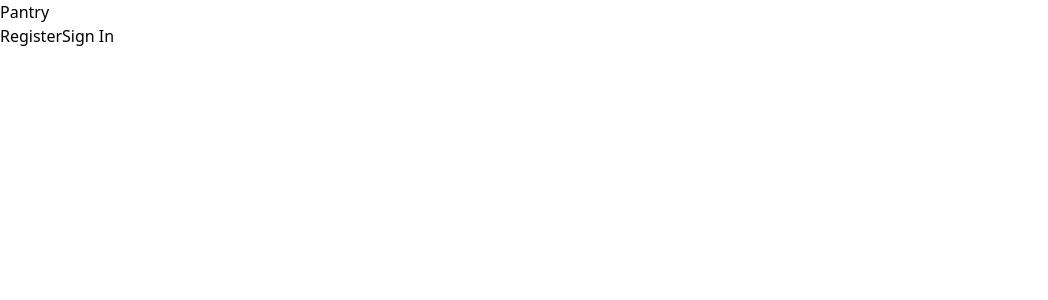
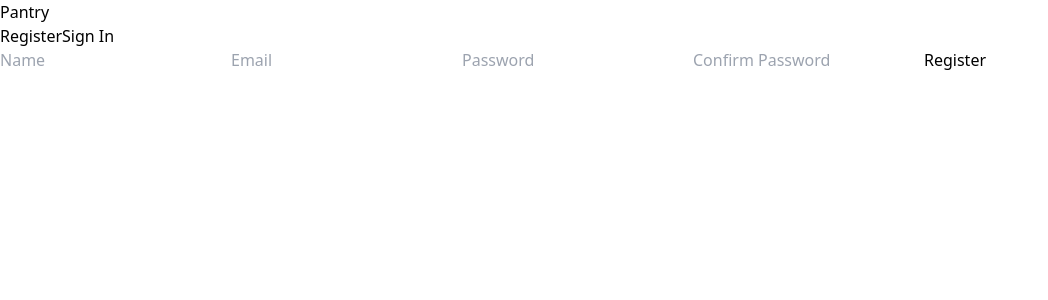
Before and after one commit to Fizreal/Pantry, a React (Vite) app in the folder client/: page /register in a window 1280 px wide. Shown: the top 300 px of the page, without its empty margins (0-1048 px from the left). Built offline with nearby package versions, Linux system fonts and the light colour scheme.

Commit message:
Configure login and register pages

```diff
--- a/client/src/App.jsx
+++ b/client/src/App.jsx
@@ -38,7 +38,7 @@ const App = () => {
       <main>
         <Routes>
           <Route path="/" element={<Home />} />
-          <Route path="/login" element={<Login />} />
+          <Route path="/login" element={<Login setUser={setUser} />} />
           <Route path="/register" element={<Register />} />
           <Route path="/recipes" element={<Recipes />} />
           <Route path="/recipes/:recipeId" element={<RecipeDetail />} />
--- a/client/src/components/Nav.jsx
+++ b/client/src/components/Nav.jsx
@@ -17,7 +17,7 @@ const Nav = ({ user, handleLogOut }) => {
   const publicOptions = (
     <nav>
       <Link to="/register">Register</Link>
-      <Link to="/signin">Sign In</Link>
+      <Link to="/login">Sign In</Link>
     </nav>
   )
 
--- a/client/src/pages/Login.jsx
+++ b/client/src/pages/Login.jsx
@@ -1,5 +1,45 @@
-const Login = () => {
-  return <div></div>
+import { useState } from 'react'
+import { SignInUser } from '../services/Auth'
+import { useNavigate } from 'react-router-dom'
+
+const Login = ({ setUser }) => {
+  let navigate = useNavigate()
+  const [formValues, setFormValues] = useState({ email: '', password: '' })
+
+  const handleChange = (e) => {
+    setFormValues({ ...formValues, [e.target.name]: e.target.value })
+  }
+
+  const handleSubmit = async (e) => {
+    e.preventDefault()
+    const payload = await SignInUser(formValues)
+    setFormValues({ email: '', password: '' })
+    setUser(payload)
+    navigate('/')
+  }
+  return (
+    <div>
+      <form onSubmit={handleSubmit}>
+        <input
+          type="email"
+          name="email"
+          value={formValues.email}
+          onChange={handleChange}
+          placeholder="Email"
+          required
+        />
+        <input
+          type="text"
+          name="password"
+          value={formValues.password}
+          onChange={handleChange}
+          placeholder="Password"
+          required
+        />
+        <button>Login</button>
+      </form>
+    </div>
+  )
 }
 
 export default Login
--- a/client/src/pages/Register.jsx
+++ b/client/src/pages/Register.jsx
@@ -1,5 +1,74 @@
+import { useState } from 'react'
+import { useNavigate } from 'react-router-dom'
+import { RegisterUser } from '../services/Auth'
+
 const Register = () => {
-  return <div></div>
+  let navigate = useNavigate()
+  const [formValues, setFormValues] = useState({
+    name: '',
+    email: '',
+    password: '',
+    confirmPassword: ''
+  })
+
+  const handleChange = (e) => {
+    setFormValues({ ...formValues, [e.target.name]: e.target.value })
+  }
+
+  const handleSubmit = async (e) => {
+    e.preventDefault()
+    await RegisterUser({
+      name: formValues.name,
+      email: formValues.email,
+      password: formValues.password
+    })
+    setFormValues({
+      name: '',
+      email: '',
+      password: '',
+      confirmPassword: ''
+    })
+    navigate('/login')
+  }
+  return (
+    <div>
+      <form onSubmit={handleSubmit}>
+        <input
+          type="text"
+          name="name"
+          value={formValues.name}
+          onChange={handleChange}
+          placeholder="Name"
+          required
+        />
+        <input
+          type="email"
+          name="email"
+          value={formValues.email}
+          onChange={handleChange}
+          placeholder="Email"
+          required
+        />
+        <input
+          type="text"
+          name="password"
+          value={formValues.password}
+          onChange={handleChange}
+          placeholder="Password"
+          required
+        />
+        <input
+          type="text"
+          name="passwordConfirm"
+          value={formValues.passwordConfirm}
+          onChange={handleChange}
+          placeholder="Confirm Password"
+          required
+        />
+        <button>Register</button>
+      </form>
+    </div>
+  )
 }
 
 export default Register
```
